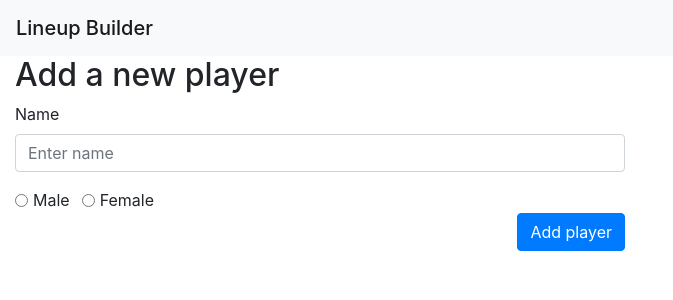
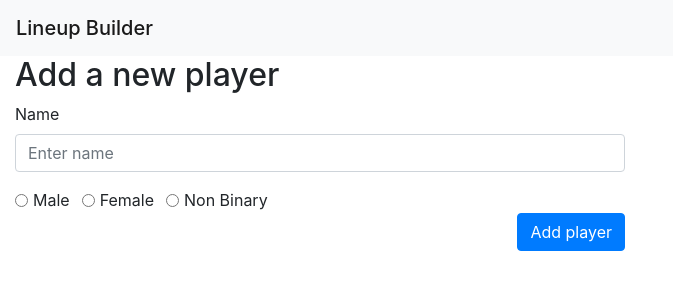
Before and after one commit to vvirgitti/softball-next-app, a Next.js app: page / in a window 1280 px wide. Shown: the top 300 px of the page, without its empty margins (0-673 px from the left). Built offline with nearby package versions, Linux system fonts and the light colour scheme.

Commit message:
Added a non-binary selector

```diff
--- a/pages/index.tsx
+++ b/pages/index.tsx
@@ -74,6 +74,17 @@ const App: React.FC = () => {
                 />
                 <label className="form-check-label">Female</label>
               </div>
+              <div className="form-check form-check-inline">
+                <input
+                  className="form-check-input"
+                  type="radio"
+                  data-testid="gender-nonBinary"
+                  value="Non Binary"
+                  onChange={handleGenderChange}
+                  checked={playerGender === 'Non Binary'}
+                />
+                <label className="form-check-label">Non Binary</label>
+              </div>
             </div>
             <button type="submit" className="btn btn-primary float-right">Add player</button>
           </form>
```
